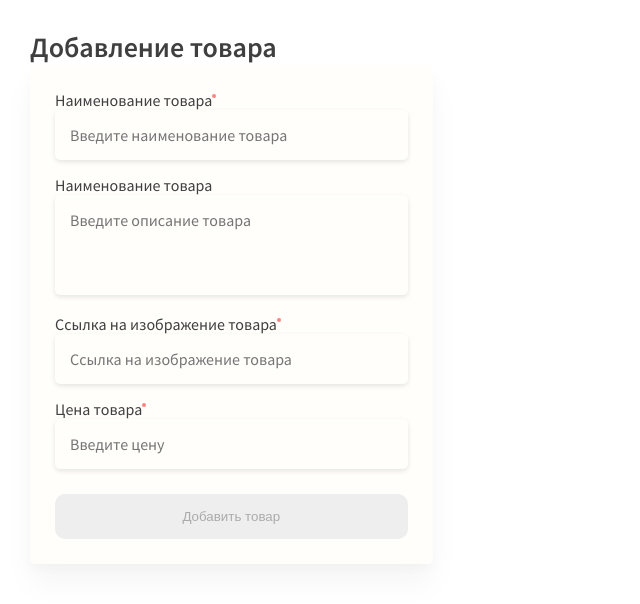
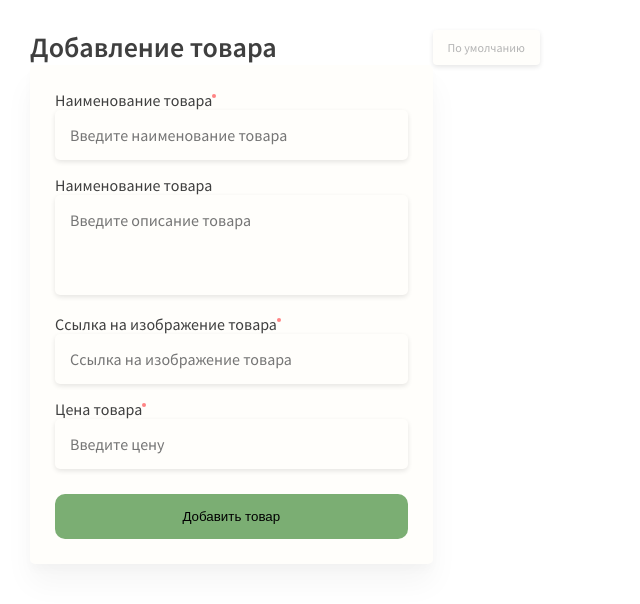
Before and after one commit to N1ikls/test_frontend_developer, a Nuxt app: page / in a window 1280 px wide. Shown: the top 604 px of the page, without its empty margins (0-640 px from the left). Built offline with nearby package versions, Linux system fonts and the light colour scheme.

Commit message:
#6 add sortby

```diff
--- a/assets/scss/style.scss
+++ b/assets/scss/style.scss
@@ -1,6 +1,11 @@
 @import url('https://fonts.googleapis.com/css2?family=Source+Sans+Pro:wght@400;600;700&display=swap');
 body {
   margin: 0;
+}
+*,
+*::before,
+*::after {
+  box-sizing: border-box;
 }
 .col-sm-6 {
   -webkit-box-flex: 0;
--- a/components/menu/EditPanel.vue
+++ b/components/menu/EditPanel.vue
@@ -60,7 +60,6 @@
         </div>
         <button
           class="card__button"
-          :disabled="!validateCard"
           @click="addElement($event)"
         >
           Добавить товар
--- /dev/null
+++ b/components/menu/ItemFilter.vue
@@ -0,0 +1,157 @@
+<template>
+  <div class="menu">
+    <ul class="topmenu">
+      <li>
+        <a>По умолчанию<i class="fa fa-angle-down"></i></a>
+        <ul class="submenu">
+          <button :disabled="validateMenu('price')" @click="sortMin">
+            <a>Min</a>
+          </button>
+          <button :disabled="validateMenu('price')" @click="sortMax">
+            <a>Max</a>
+          </button>
+          <button :disabled="validateMenu('title')" @click="sortTitle">
+            <a>По названию</a>
+          </button>
+        </ul>
+      </li>
+    </ul>
+  </div>
+</template>
+
+<script>
+import { mapGetters } from 'vuex'
+function sortMinPrice(d1, d2) {
+  return d1.price > d2.price ? 1 : -1
+}
+function sortMaxPrice(d1, d2) {
+  return d1.price < d2.price ? 1 : -1
+}
+function sortTitle(d1, d2) {
+  return d1.title.toLowerCase() > d2.title.toLowerCase() ? 1 : -1
+}
+export default {
+  name: 'ItemFilter',
+  computed: {
+    ...mapGetters('menu', ['menu', 'validateMenu']),
+  },
+  methods: {
+    sortMax() {
+      const newMenu = this.menu
+      newMenu.sort(sortMaxPrice)
+    },
+    sortMin() {
+      const newMenu = this.menu
+      newMenu.sort(sortMinPrice)
+    },
+    sortTitle() {
+      const newMenu = this.menu
+      newMenu.sort(sortTitle)
+    },
+  },
+}
+</script>
+
+<style lang="scss" scoped>
+ul {
+  list-style: none;
+  padding: 0;
+  width: max-content;
+  margin: 0;
+}
+.topmenu > li {
+  display: inline-block;
+  margin-right: 20px;
+  position: relative;
+}
+.topmenu > li:last-child {
+  margin-right: 0;
+}
+.topmenu {
+  margin-left: auto;
+}
+a {
+  display: block;
+  padding: 10px 15px;
+  text-decoration: none;
+  outline: none;
+  transition: 0.5s linear;
+}
+li {
+  font-family: 'Source Sans Pro';
+  font-style: normal;
+  font-weight: 400;
+  font-size: 12px;
+  line-height: 15px;
+  /* identical to box height */
+
+  /* Greys / 500 */
+
+  color: #b4b4b4 !important;
+}
+.submenu {
+  position: absolute;
+  top: 100%;
+  left: 0;
+  width: 100%;
+  z-index: 10;
+  -webkit-transition: 0.5s ease-in-out;
+  -moz-transition: 0.5s ease-in-out;
+  -o-transition: 0.5s ease-in-out;
+  transition: 0.5s ease-in-out;
+}
+ul {
+  background: #fffefb;
+  box-shadow: 0px 2px 5px rgba(0, 0, 0, 0.1);
+  border-radius: 4px;
+}
+.submenu {
+  -webkit-transform: scaleY(0);
+  -ms-transform: scaleY(0);
+  transform: scaleY(0);
+  -webkit-transform-origin: 0 0;
+  -ms-transform-origin: 0 0;
+  transform-origin: 0 0;
+  background: #fffefb;
+  box-shadow: 0px 2px 5px rgba(0, 0, 0, 0.1);
+  border-radius: 4px;
+  z-index: 2000;
+}
+button {
+  all: unset;
+  width: 100%;
+}
+ul li:hover .submenu {
+  -webkit-transform: scaleY(1);
+  -ms-transform: scaleY(1);
+  transform: scaleY(1);
+  cursor: pointer;
+}
+.submenu button:hover {
+  color: #212529;
+  background-color: #e2e6ea;
+  border-color: #dae0e5;
+}
+.five ul {
+  background: #fffefb;
+  box-shadow: 0px 2px 5px rgba(0, 0, 0, 0.1);
+  border-radius: 4px;
+}
+.five ul a {
+  font-family: 'Source Sans Pro';
+  font-style: normal;
+  font-weight: 400;
+  font-size: 16px !important;
+  line-height: 15px;
+  /* identical to box height */
+
+  /* Greys / 500 */
+
+  color: #b4b4b4 !important;
+}
+.five .submenu {
+  background: #fffefb;
+  box-shadow: 0px 2px 5px rgba(0, 0, 0, 0.1);
+  border-radius: 4px;
+}
+</style>
--- a/components/menu/ItemList.vue
+++ b/components/menu/ItemList.vue
@@ -1,5 +1,6 @@
 <template>
   <div>
+    <ItemFilter />
     <transition-group name="list" tag="p" class="card__row list">
       <div v-for="(i, index) in menu" :key="i.id" class="list__item">
         <div
@@ -16,14 +17,14 @@
 
 <script>
 import { mapGetters, mapActions } from 'vuex'
+import ItemFilter from './ItemFilter.vue'
 import Item from './Item.vue'
 export default {
   name: 'ItemList',
-
   components: {
     Item,
+    ItemFilter,
   },
-
   computed: {
     ...mapGetters('menu', ['menu']),
     editing_element() {
@@ -50,9 +51,12 @@ export default {
   flex-wrap: wrap;
 }
 .list {
+  position: relative;
+  padding: 0;
   &__item {
     padding: 15px;
     display: flex;
+    flex: 0 0 33%;
   }
 }
 .border_active {
@@ -61,10 +65,7 @@ export default {
   outline: 0;
   box-shadow: 0 0 0 0.2rem rgb(0 123 255 / 25%);
 }
-.list-animation {
-  display: inline-block;
-  margin-right: 10px;
-}
+
 .list-enter-active,
 .list-leave-active {
   transition: all 1s;
@@ -73,4 +74,24 @@ export default {
   opacity: 0;
   transform: translateY(30px);
 }
+.list-move, /* apply transition to moving elements */
+.list-enter-active,
+.list-leave-active {
+  transition: all 0.5s ease;
+}
+
+.list-enter-from,
+.list-leave-to {
+  opacity: 0;
+  transform: translateX(30px);
+}
+
+/* ensure leaving items are taken out of layout flow so that moving
+   animations can be calculated correctly. */
+.list-leave-active {
+  position: absolute;
+}
+.list-animation {
+  cursor: pointer;
+}
 </style>
--- a/pages/index.vue
+++ b/pages/index.vue
@@ -14,6 +14,7 @@
 <script>
 import EditPanel from '../components/menu/EditPanel.vue'
 import ItemList from '../components/menu/ItemList.vue'
+
 export default {
   name: 'IndexPage',
   components: {
--- a/store/modules/menu/index.js
+++ b/store/modules/menu/index.js
@@ -50,5 +50,12 @@ export default {
         state.values_form.price
       )
     },
+    validateMenu: (getters) => (value) => {
+      return getters.menu.forEach((i) => {
+        if (!i[`${value}`]) {
+          return false
+        }
+      })
+    },
   },
 }
```
